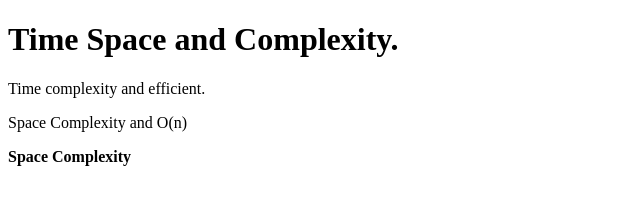
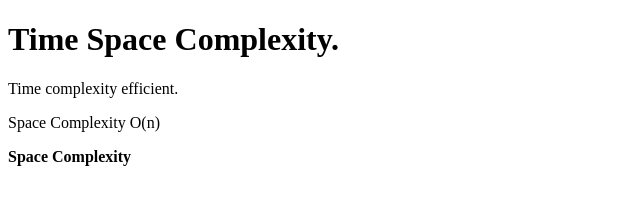
Before and after one commit to acciojob/time-and-space-complexity-pranavraju1, a website: page main.html in a window 1280 px wide. Shown: the whole page, without its empty margins (0-640 px from the left). Drawn offline with Linux system fonts and the light colour scheme.

Commit message:
created a submission

```diff
--- a/main.html
+++ b/main.html
@@ -10,9 +10,9 @@
 	<!-- the entire body must be written by student -->
     <script type="text/javascript" src="./script.js">
 </script>
-	<h1>Time Space and Complexity.</h1>
-    <p>Time complexity and efficient.</p>
-    <p>Space Complexity and O(n)</p>
+	<h1>Time Space Complexity.</h1>
+    <p>Time complexity efficient.</p>
+    <p>Space Complexity O(n)</p>
     <p><b>Space Complexity</b></p>
 </body>
 
```
